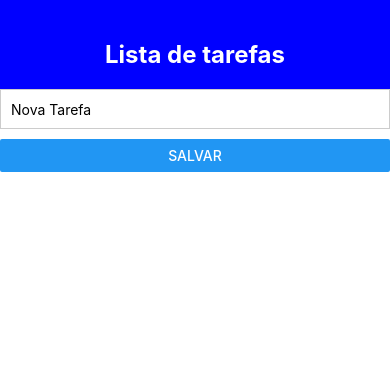
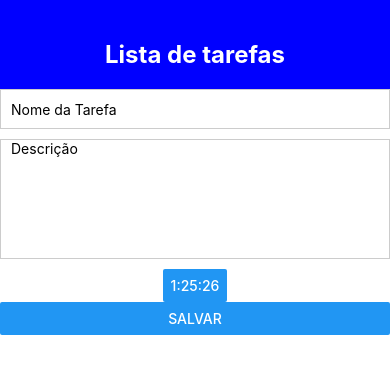
Before and after one commit to DaviPadilha/aula1, a React Native app: screen /addTarefa in a window 390 px wide. Shown: the top 374 px of the page. Built offline with nearby package versions, Linux system fonts and the light colour scheme.

Commit message:
Alterações até a etapa 5 do PDF

```diff
--- a/Telas/addTarefas.js
+++ b/Telas/addTarefas.js
@@ -1,25 +1,58 @@
 import React, {useState} from "react";
-import { View, TextInput, Button, StyleSheet } from "react-native";
+import { View, TextInput, Button, StyleSheet, Platform } from "react-native";
 import Header from "../componentes/header";
+import DateTimePicker from '@react-native-community/datetimepicker';
 
 const TelaAddTarefa = ({navigation, route}) => {
-    const [text, setText] = useState ('');
+    const [tarefa, setTarefa] = useState ({nome: '', descricao: '', data : new Date(Date.now())})
+    const [showDatePicker, setShowDatePicker] = useState(false)
+    //const [text, setText] = useState ('');
+
 
     const adicionaTarefa = () => {
-        route.params.addTarefa(text);
-        setText('');
+        route.params.addTarefa(tarefa);
+        //setText('');
+        setTarefa ({nome: '', descricao: '', data : new Date(Date.now())})
         navigation.goBack();
     };
+
+    const saveDate = (event, value) => {
+        setTarefa({...tarefa, data: value});
+        if (Platform.OS === 'android') {
+            setShowDatePicker(false);
+        }
+    }
 
     return (
         <View style = {Styles.container}>
             <Header/>
             <TextInput
                 style = {Styles.input}
-                placeholder = "Nova Tarefa"
-                value = {text}
-                onChangeText = {(value) => setText (value)}
+                placeholder = "Nome da Tarefa"
+                value = {tarefa.nome}
+                onChangeText = {(value) => setTarefa ({...tarefa, nome: value})}
             />
+            <TextInput
+                style = {[Styles.input, Styles.description]}
+                placeholder= "Descrição"
+                multiline = {true}
+                value= {tarefa.descricao}
+                onChangeText= {(value) => setTarefa ({...tarefa, descricao: value})}
+            />
+            {!showDatePicker && (
+                <View style={Styles.dateButton}>
+                    <Button title = {tarefa.data.toLocaleTimeString().split(' ')[0]}
+                    onPress={() => setShowDatePicker(true)}/>
+                </View>
+            )}
+            {showDatePicker && (
+                <DateTimePicker
+                    value={tarefa.data}
+                    display={Platform.OS === 'ios' ? 'spinner' : 'default'}
+                    onChange={saveDate}
+                    style={Styles.datePicker}
+                />
+            )}
             <Button title = "Salvar" onPress={adicionaTarefa}/>
         </View>
     );
@@ -30,12 +63,27 @@ const Styles = StyleSheet.create({
         flex: 1,
         backgroundColor: '#fff'
     },
+    description: {
+        height: 120
+    },
     input: {
         height: 40,
         borderColor: '#ccc',
         borderWidth: 1,
         marginBottom: 10,
         paddingHorizontal: 10,
+    },
+    dateButton:{
+        justifyContent: 'center',
+        alignItems: 'center',
+        padding: '20'
+    },
+    datePicker: {
+        width: 320,
+        height: 260,
+        display: 'flex',
+        justifyContent: 'center',
+        alignItems: 'flex-start',
     }
 });
 
--- a/componentes/ToDoItem.js
+++ b/componentes/ToDoItem.js
@@ -1,24 +1,46 @@
 import React from "react";
-import { View, Text, TouchableOpacity, StyleSheet, Switch } from 'react-native';
+import { View, Text, TouchableOpacity, StyleSheet, Switch, LayoutAnimation, UIManager, Platform } from 'react-native';
+
+if(Platform.OS === 'android'){
+  UIManager.setLayoutAnimationEnabledExperimental (true);
+}
 
 const TodoItem = ({ item, trocaEstado, deleta}) => {
+    const [isExpanded, setIsExpanded] = useState (false)
+    const expand = () => {
+        LayoutAnimation.spring()
+        setIsExpanded(!isExpanded)
+    }
+
     return (
+       <View style={styles.container}>
             <View style={styles.TodoItem}>
                 <Switch
                 value={item.completado}
                 onValueChange={() => trocaEstado(item.id)}
                 />
+                <TouchableOpacity onPress={expand}>
                     <Text style={item.completado ? styles.completedText : styles.text}>
                     {item.text}
                     </Text>
+                </TouchableOpacity>
                 <TouchableOpacity onPress={() => deleta(item.id)}>
                 <Text style={styles.deleteButton}>Excluir</Text>
                 </TouchableOpacity>
             </View>
+        </View>
     );
+
 };
 
 const styles = StyleSheet.create({
+    container: {
+        flexDirection: 'column',
+        backgroundColor: '#ededed',
+        borderBottomWidth: 1,
+        borderBottomColor: '#ccc'
+    },
+
     TodoItem: {
         flexDirection: 'row',
         justifyContent: 'space-between',
--- a/package.json
+++ b/package.json
@@ -1,11 +1,14 @@
 {
   "dependencies": {
+    "@react-native-community/datetimepicker": "6.7.3",
     "@react-navigation/native": "^6.1.7",
     "@react-navigation/stack": "^6.3.17",
     "expo": "^48.0.7",
     "react": "18.2.0",
     "react-dom": "18.2.0",
-    "react-native": "0.71.3",
+    "react-native": "^0.71.7",
+    "react-native-reanimated": "^2.14.4",
+    "react-native-safe-area-context": "^4.5.0",
     "react-native-web": "~0.18.7"
   },
   "devDependencies": {
```
Also changed, not shown: 2 other files (tests, documents, lock files or other folders). Lines whose indentation alone changed are shown as unchanged.
